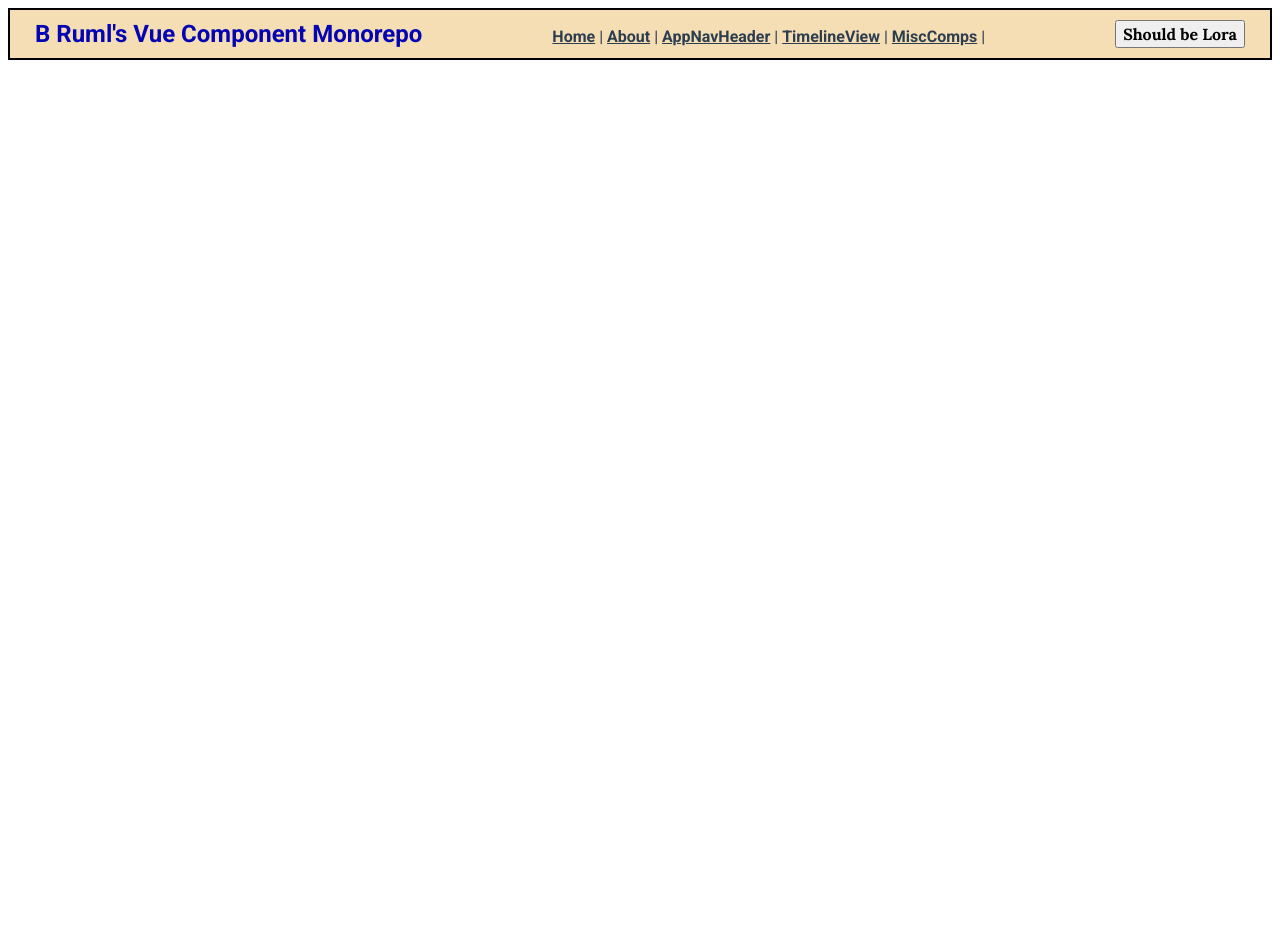
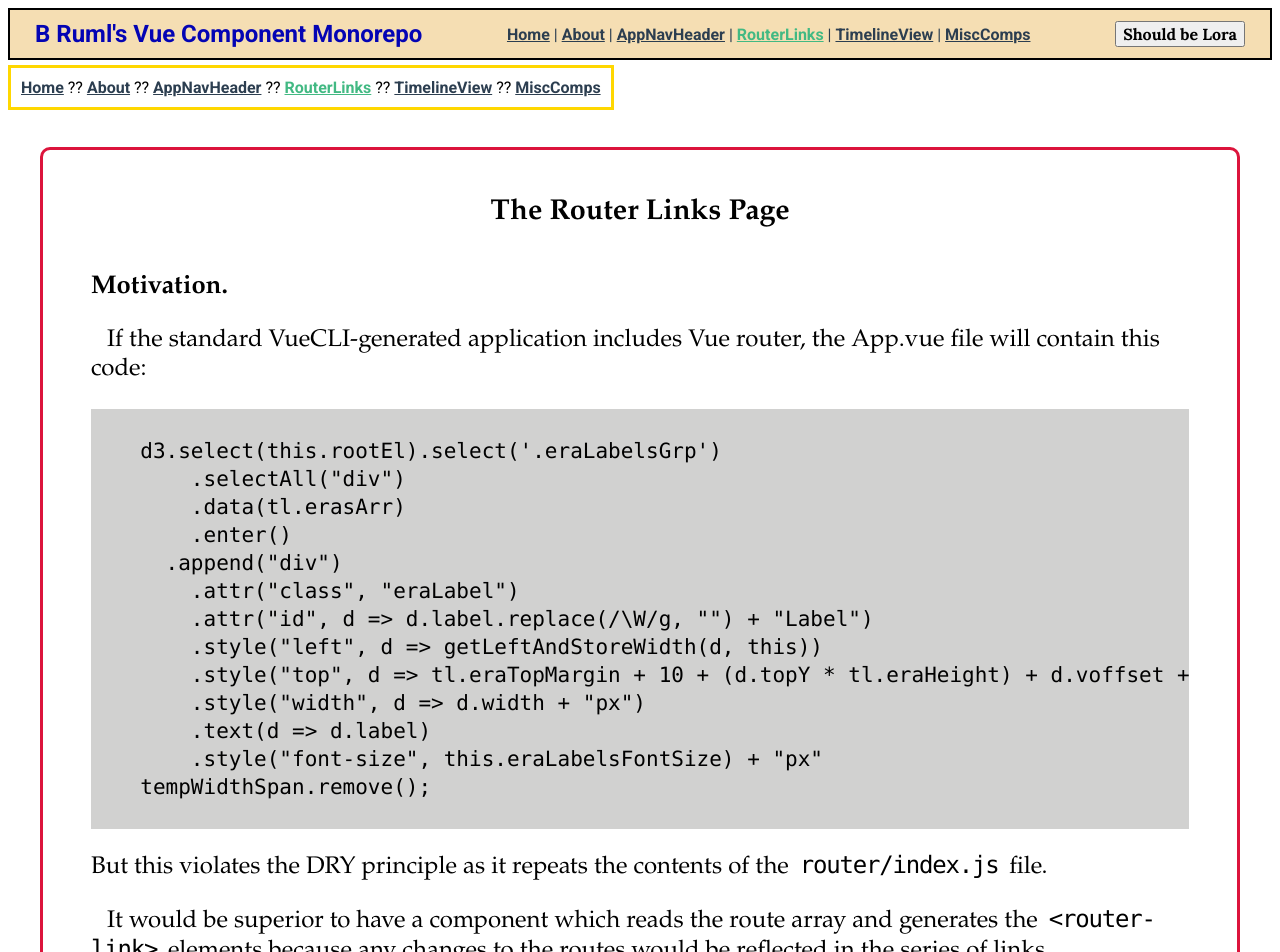
Before and after one commit to bruml2/monorepo, a Vue app: page /routerLinks in a window 1280 px wide. Shown: the top 952 px of the page. Before the commit the page ends 800 px from the top, so only its background shows below. Built offline with nearby package versions, Linux system fonts and the light colour scheme.

Commit message:
final RouterLinks

```diff
--- a/src/App.vue
+++ b/src/App.vue
@@ -1,6 +1,9 @@
 <template>
   <div id="app">
     <AppNavHeader>B Ruml's Vue Component Monorepo</AppNavHeader>
+    <div class="testRouterLinks">
+      <RouterLinks delimiter=" ?? "></RouterLinks>
+    </div>
     <router-view />
   </div>
 </template>
@@ -8,20 +11,36 @@
 <script>
 // @ is an alias to /src
 import AppNavHeader from "@/components/AppNavHeader.vue";
+import RouterLinks from "@/components/RouterLinks.vue";
 
 export default {
   name: "appdotvue",
   components: {
-    AppNavHeader
+    AppNavHeader,
+    RouterLinks
   }
 }
 </script>
 
 <style lang="scss">
 @import url("https://fonts.googleapis.com/css?family=Lora:700&display=swap");
+* {
+  box-sizing: border-box;
+}
+html {
+  font-size: 1em;
+}
 #app {
   font-family: "Roboto", "Lora", Arial, sans-serif;
   -webkit-font-smoothing: antialiased;
   -moz-osx-font-smoothing: grayscale;
 }
+.testRouterLinks {
+  display: inline-block;
+  margin: 5px auto;
+  padding: 10px;
+  border: 3px solid gold;
+  align: center;
+
+}
 </style>
--- a/src/components/AppNavHeader.vue
+++ b/src/components/AppNavHeader.vue
@@ -1,29 +1,16 @@
 <template>
   <div class="appNavHeader">
     <span class="title"><slot></slot></span>
-    <div class="routerLinks">
-      <template v-for="route in routesArr">
-        <!-- `<router-link>` will be rendered as an `<a>` tag by default -->
-        <router-link :to="route[0]" :key="route[1]">{{route[1]}}</router-link> |
-      </template>
-    </div>
+    <RouterLinks></RouterLinks>
     <button class="loraBtn">Should be Lora</button>
   </div>
 </template>
 
 <script>
-  import { routes } from "@/router/index.js"
+  import RouterLinks from "@/components/RouterLinks.vue";
+
   export default {
-    data() {
-      return {
-        //link: "bar"
-      }
-    },
-    computed: {
-      routesArr() {
-        return routes.map( (route) => [ route.path, route.linkText ])
-      }
-    }
+    components: { RouterLinks },
   }
 </script>
 
@@ -31,6 +18,7 @@
 .appNavHeader {
   display: flex;
   justify-content: space-between;
+  align-items: center;
   padding: 10px 25px;
   border: 2px solid black;
   background: wheat;
@@ -39,21 +27,9 @@
   .title {
     font-weight: 700;
   }
-  .routerLinks {
-    margin-top: 7px;
-  }
   .loraBtn {
     font-family: "Lora", monospace;
     font-size: 1rem;
   }
-  a {
-    font-weight: bold;
-    color: #2c3e50;
-
-    /* class is added to router-link anchor tag when active */
-    &.router-link-exact-active {
-      color: #42b983;
-    }
-  }
 }
 </style>
--- a/src/components/RouterLinks.vue
+++ b/src/components/RouterLinks.vue
@@ -1,8 +1,8 @@
 <template>
     <div class="routerLinks">
-      <template v-for="route in routesArr">
+      <template v-for="(route, idx) in routesArr">
         <!-- `<router-link>` will be rendered as an `<a>` tag by default -->
-        <router-link :to="route[0]" :key="route[1]">{{route[1]}}</router-link> |
+        <router-link :to="route[0]" :key="idx">{{route[1]}}</router-link> {{ idx == routesArr.length - 1 ? "" : delimiter }}
       </template>
     </div>
 </template>
@@ -11,11 +11,20 @@
   // add at bottom of router/index.js: "export {routes}";
   // add a new property to each route:
   //     linkText: "Home",
+  // to omit a route from the list, don't add a linkText property
+  //     or or give linkText the value undefined;
   import { routes } from "@/router/index.js"
   export default {
+    props: {
+      delimiter: {
+        type: String,
+        default: " | "
+      }
+    },
     computed: {
       routesArr() {
-        return routes.map( (route) => [ route.path, route.linkText ])
+        return routes.filter( route => route.linkText !== undefined)
+          .map( (route) => [ route.path, route.linkText ])
       }
     }
   }
@@ -23,7 +32,6 @@
 
 <style lang="scss">
 .routerLinks {
-  margin-top: 7px;
   a {
     font-weight: bold;
     color: #2c3e50;
--- a/src/router/index.js
+++ b/src/router/index.js
@@ -4,6 +4,7 @@ import VueRouter from "vue-router";
 import Home from "../views/Home.vue";
 import About from "../views/About.vue";
 import AppNavHeaderPage from "../views/AppNavHeaderPage.vue";
+import RouterLinksPage from "../views/RouterLinksPage.vue";
 import TimelineViewPage from "../views/TimelineViewPage.vue";
 import MiscComponents from "../views/MiscComponents.vue";
 
@@ -31,16 +32,33 @@ const routes = [
     component: About
   },
   {
-  path: "/appNavHeader",
-  name: "appNavHeader",
-  linkText: "AppNavHeader",
-  component: AppNavHeaderPage
+    path: "/appNavHeader",
+    name: "appNavHeader",
+    linkText: "AppNavHeader",
+    component: AppNavHeaderPage
+  },
+  {
+    path: "/routerLinks",
+    name: "routerLinks",
+    linkText: "RouterLinks",
+    component: RouterLinksPage
   },
   {
     path: "/timelineView",
     name: "timelineView",
     linkText: "TimelineView",
     component: TimelineViewPage
+  },
+  {
+    path: "/testA",
+    name: "testA",
+    component: About
+  },
+  {
+    path: "/testB",
+    name: "testB",
+    linkText: undefined,
+    component: About
   },
   {
     path: "/misc",
--- /dev/null
+++ b/src/views/RouterLinksPage.vue
@@ -0,0 +1,88 @@
+<template>
+  <div class="routerLinksPage">
+    <h3>The Router Links Page</h3>
+    <h5>Motivation.</h5>
+    <p>If the standard VueCLI-generated application includes Vue router, the App.vue file will contain this code:
+<pre><code>
+  d3.select(this.rootEl).select('.eraLabelsGrp')
+      .selectAll("div")
+      .data(tl.erasArr)
+      .enter()
+    .append("div")
+      .attr("class", "eraLabel")
+      .attr("id", d => d.label.replace(/\W/g, "") + "Label")
+      .style("left", d => getLeftAndStoreWidth(d, this))
+      .style("top", d => tl.eraTopMargin + 10 + (d.topY * tl.eraHeight) + d.voffset + "px")
+      .style("width", d => d.width + "px")
+      .text(d => d.label)
+      .style("font-size", this.eraLabelsFontSize) + "px"
+  tempWidthSpan.remove();
+
+</code></pre>
+    But this violates the DRY principle as it repeats the contents of the <code>router/index.js</code> file.
+    </p>
+    <p>It would be superior to have a component which reads the route array and generates the <code>&lt;router-link&gt;</code> elements because any changes to the routes would be reflected in the series of links.</p>
+    <p>Three items of configuration are available.  First, since the text of the <code>&lt;router-link&gt;</code> may be independent of any other route value, it needs to be specified in a new route property: <code>linkText: "Foo Bar"</code>. Second, if a route should be omitted from the series of links, the linkText property is either omitted for the route or set to the value <code>undefined</code>. Finally, the string which should separate the links, if different from the default (" | "), may be specified in the <code>delimiter</code> prop of the component.
+    </p>
+    <p>Here's an example with the delimiter " ** ":</p>
+    <br />
+    <span class="rlExample"><RouterLinks delimiter=" ** "></RouterLinks></span>
+
+  </div>
+</template>
+
+<script>
+  import RouterLinks from "@/components/RouterLinks.vue";
+
+  export default {
+    components: { RouterLinks }
+  }
+</script>
+
+<style scoped>
+.routerLinksPage {
+  font-family: Palatino, Times, "Times New Roman", Georgia, serif;
+  max-width: 75rem;
+  margin: 2rem;
+  padding: 1rem 3rem;
+  border: 3px solid crimson;
+  border-radius: 10px;
+}
+h3 {
+  font-size: 1.8rem;
+  text-align: center;
+}
+h5 {
+  font-size: 1.6rem;
+  margin-block-end: 0.9rem;
+}
+p {
+  font-size: 1.5rem;
+  text-indent: 1rem;
+}
+pre {
+  font-family: 'Monaco', monospace;
+  padding: 0 1em;
+  background-color: #D1D1D0;
+  overflow: auto;
+}
+code {
+  font-family: Monaco, monospace;
+  font-size: 1.5rem;
+  line-height: 100%;
+  /* background-color: #eee; */
+  padding: 0.2em;
+  letter-spacing: -0.05em;
+  word-break: normal;
+}
+pre code {
+  border: none;
+  background: none;
+  font-size: calc(1.5rem * 0.875);
+  letter-spacing: normal;
+  word-break: break-all;
+}
+.rlExample {
+  text-align: center;
+}
+</style>
```
Also changed, not shown: 1 other file (tests, documents, lock files or other folders).
